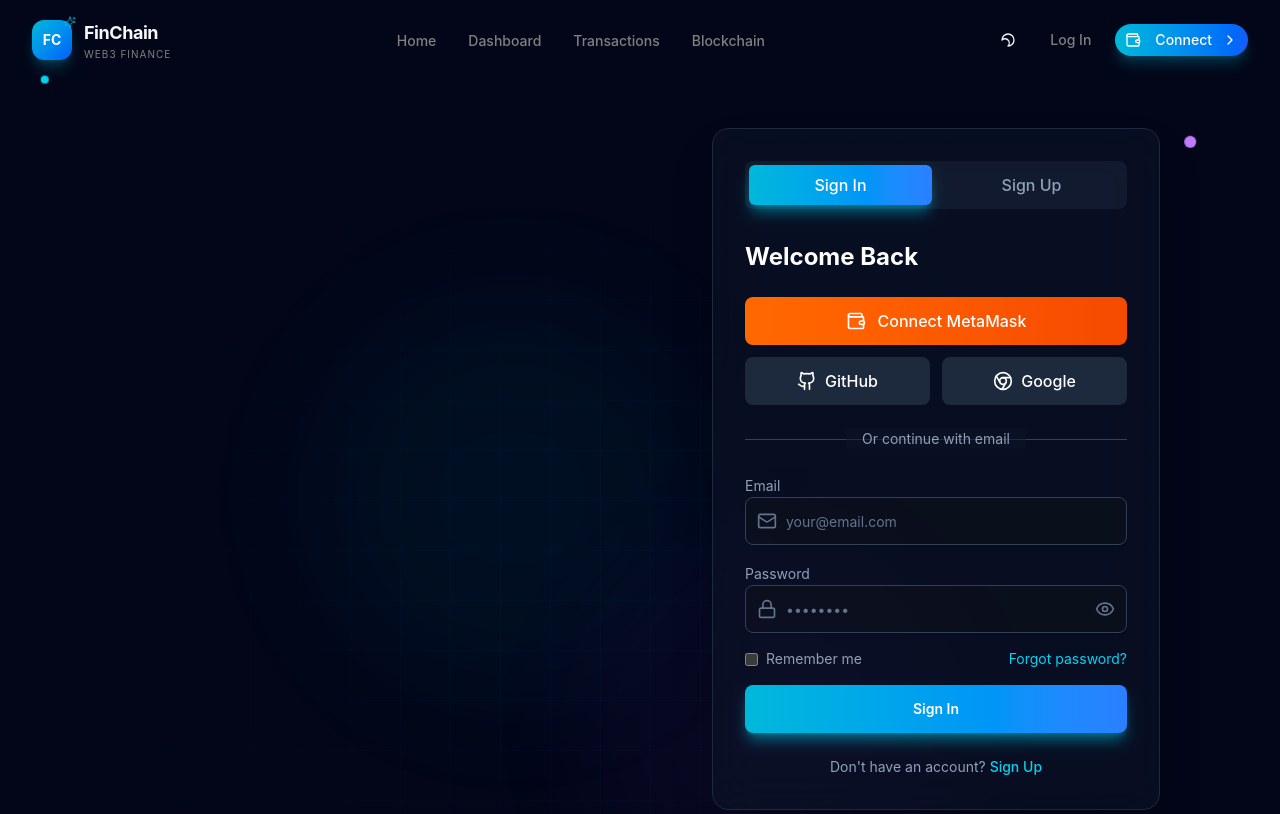
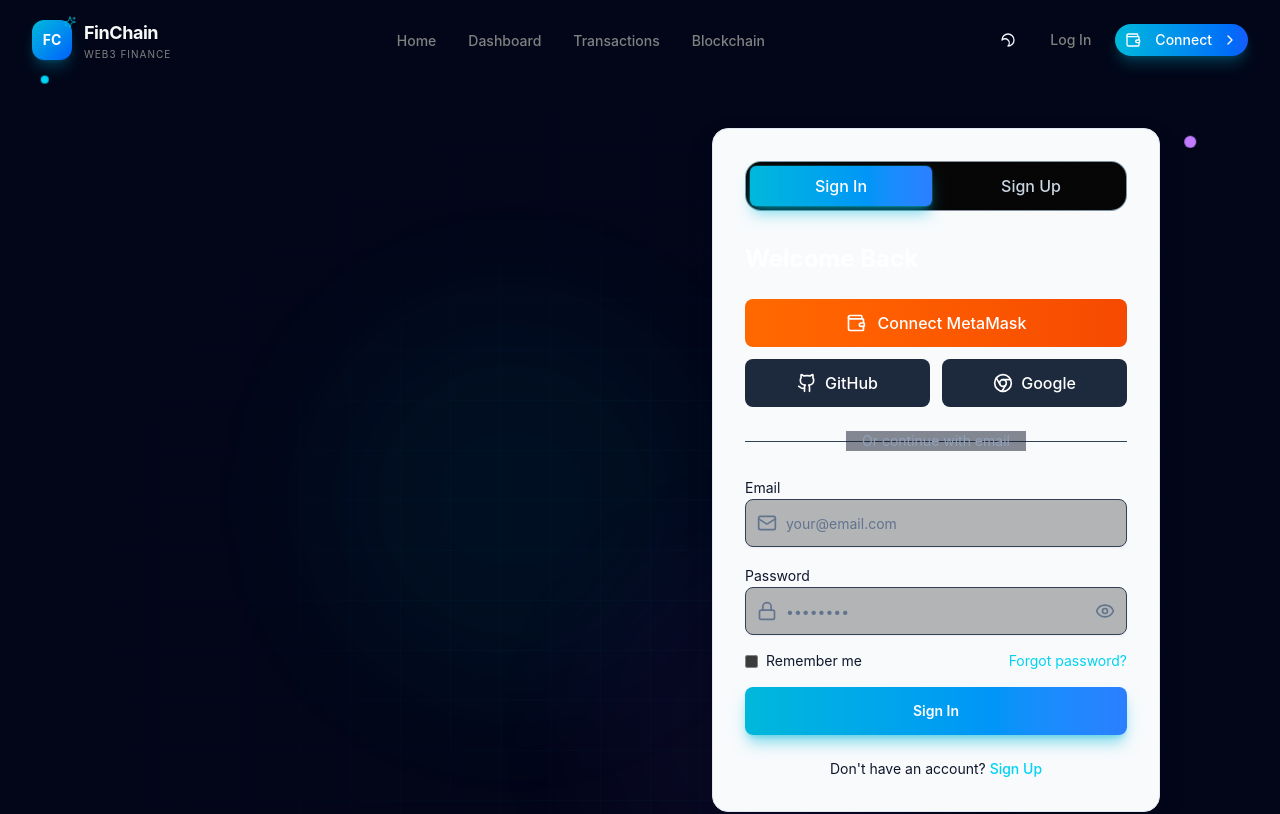
Before and after one commit to chaimaebouassab4-boop/decentralized-financial-platform, a Next.js app in the folder BankTransactions-frontend/: page /auth in a window 1280 px wide. Shown: the top 814 px of the page. Built offline with nearby package versions, Linux system fonts and the light colour scheme.

Commit message:
updated the toggle container and the Sign In / Sign Up buttons

```diff
--- a/BankTransactions-frontend/app/auth/page.tsx
+++ b/BankTransactions-frontend/app/auth/page.tsx
@@ -52,20 +52,22 @@ export default function AuthPage() {
         <div className="w-full max-w-6xl grid lg:grid-cols-2 gap-8 items-center">
 
           {/* Left Side - Info */}
+         {/* Left Side - Info */}
           <div className="hidden lg:block space-y-8 animate-slide-in-left">
-            <Link href="/" className="inline-flex items-center gap-2 text-cyan-400 hover:text-cyan-300 transition-colors group">
+            <Link href="/" className="inline-flex items-center gap-2 text-slate-600 dark:text-cyan-400 hover:text-cyan-600 dark:hover:text-cyan-300 transition-colors group">
               <ArrowLeft className="h-4 w-4 group-hover:-translate-x-1 transition-transform" />
               <span>Back to Home</span>
             </Link>
 
             <div className="space-y-4">
-              <h1 className="text-5xl font-bold text-white leading-tight">
+              <h1 className="text-5xl font-bold text-slate-900 dark:text-white leading-tight">
                 Welcome to the
-                <span className="block bg-gradient-to-r from-cyan-400 to-blue-500 bg-clip-text text-transparent">
+                <span className="block bg-gradient-to-r from-cyan-500 to-blue-600 bg-clip-text text-transparent">
                   Future of Finance
                 </span>
               </h1>
-              <p className="text-xl text-slate-400">
+              {/* FIXED: Readable dark gray in Light Mode */}
+              <p className="text-xl text-slate-600 dark:text-slate-400">
                 Connect your wallet or sign in to access decentralized financial services
               </p>
             </div>
@@ -80,7 +82,8 @@ export default function AuthPage() {
                     </svg>
                   ),
                   text: "Bank-grade security",
-                  color: "cyan"
+                  // Dynamic colors: Darker for light mode, brighter for dark mode
+                  colorClass: "text-cyan-600 dark:text-cyan-400"
                 },
                 {
                   icon: (
@@ -89,7 +92,7 @@ export default function AuthPage() {
                     </svg>
                   ),
                   text: "Instant transactions",
-                  color: "purple"
+                  colorClass: "text-purple-600 dark:text-purple-400"
                 },
                 {
                   icon: (
@@ -98,7 +101,7 @@ export default function AuthPage() {
                     </svg>
                   ),
                   text: "Global access 24/7",
-                  color: "blue"
+                  colorClass: "text-blue-600 dark:text-blue-400"
                 },
                 {
                   icon: (
@@ -107,33 +110,25 @@ export default function AuthPage() {
                     </svg>
                   ),
                   text: "Blockchain verified",
-                  color: "green"
+                  colorClass: "text-green-600 dark:text-green-400"
                 }
               ].map((feature, i) => (
                 <div
                   key={i}
-                  className="flex items-center gap-4 text-slate-300 animate-fade-in group hover:translate-x-2 transition-transform duration-300"
+                  className="flex items-center gap-4 text-slate-600 dark:text-slate-300 animate-fade-in group hover:translate-x-2 transition-transform duration-300"
                   style={{ animationDelay: `${i * 100}ms` }}
                 >
                   <div className={`
                     w-12 h-12 rounded-xl flex items-center justify-center
-                    bg-gradient-to-br ${
-                      feature.color === 'cyan' ? 'from-cyan-500/10 to-cyan-600/10 text-cyan-400 group-hover:from-cyan-500/20 group-hover:to-cyan-600/20' :
-                      feature.color === 'purple' ? 'from-purple-500/10 to-purple-600/10 text-purple-400 group-hover:from-purple-500/20 group-hover:to-purple-600/20' :
-                      feature.color === 'blue' ? 'from-blue-500/10 to-blue-600/10 text-blue-400 group-hover:from-blue-500/20 group-hover:to-blue-600/20' :
-                      'from-green-500/10 to-green-600/10 text-green-400 group-hover:from-green-500/20 group-hover:to-green-600/20'
-                    }
-                    border ${
-                      feature.color === 'cyan' ? 'border-cyan-500/20' :
-                      feature.color === 'purple' ? 'border-purple-500/20' :
-                      feature.color === 'blue' ? 'border-blue-500/20' :
-                      'border-green-500/20'
-                    }
+                    bg-white dark:bg-slate-800
+                    fancy-border
+                    shadow-sm dark:shadow-none
+                    ${feature.colorClass}
                     transition-all duration-300 group-hover:scale-110 group-hover:rotate-3
                   `}>
                     {feature.icon}
                   </div>
-                  <span className="font-medium group-hover:text-white transition-colors duration-300">
+                  <span className="font-medium group-hover:text-slate-900 dark:group-hover:text-white transition-colors duration-300">
                     {feature.text}
                   </span>
                 </div>
@@ -146,7 +141,7 @@ export default function AuthPage() {
                 {[...Array(4)].map((_, i) => (
                   <div
                     key={i}
-                    className="w-16 h-16 bg-gradient-to-br from-cyan-500 to-blue-600 rounded-lg animate-pulse-slow"
+                    className="w-16 h-16 bg-gradient-to-br from-cyan-500 to-blue-600 rounded-lg animate-pulse-slow shadow-lg shadow-cyan-500/20"
                     style={{
                       animationDelay: `${i * 200}ms`,
                       opacity: 0.6 + (i * 0.1)
@@ -162,23 +157,23 @@ export default function AuthPage() {
             <div className="bg-slate-900/50 backdrop-blur-xl border border-slate-800 rounded-2xl p-8 shadow-2xl hover:shadow-cyan-500/10 transition-all duration-500">
 
               {/* Toggle Login/Register */}
-              <div className="flex gap-2 mb-8 p-1 bg-slate-800/50 rounded-lg">
+              <div className="flex gap-2 mb-8 p-1 rounded-lg fancy-border bg-white/60 dark:bg-slate-800/50">
                 <button
                   onClick={() => setIsLogin(true)}
-                  className={`flex-1 py-2 px-4 rounded-md font-medium transition-all duration-300 ${
+                  className={`flex-1 py-2 px-4 rounded-md font-medium transition-all duration-300 flex items-center justify-center text-center ${
                     isLogin
-                      ? 'bg-gradient-to-r from-cyan-500 to-blue-500 text-white shadow-lg shadow-cyan-500/50'
-                      : 'text-slate-400 hover:text-white'
+                      ? 'bg-gradient-to-r from-cyan-500 to-blue-500 text-white shadow-lg shadow-cyan-500/50 ring-1 ring-cyan-400/20'
+                      : 'text-slate-600 dark:text-slate-300 hover:text-white hover:scale-[1.02]'
                   }`}
                 >
                   Sign In
                 </button>
                 <button
                   onClick={() => setIsLogin(false)}
-                  className={`flex-1 py-2 px-4 rounded-md font-medium transition-all duration-300 ${
+                  className={`flex-1 py-2 px-4 rounded-md font-medium transition-all duration-300 flex items-center justify-center text-center ${
                     !isLogin
-                      ? 'bg-gradient-to-r from-cyan-500 to-blue-500 text-white shadow-lg shadow-cyan-500/50'
-                      : 'text-slate-400 hover:text-white'
+                      ? 'bg-gradient-to-r from-cyan-500 to-blue-500 text-white shadow-lg shadow-cyan-500/50 ring-1 ring-cyan-400/20'
+                      : 'text-slate-600 dark:text-slate-300 hover:text-white hover:scale-[1.02]'
                   }`}
                 >
                   Sign Up
@@ -232,7 +227,7 @@ export default function AuthPage() {
               {/* Email/Password Form */}
               <form onSubmit={handleSubmit} className="space-y-4">
                 <div className="space-y-2">
-                  <label className="text-sm text-slate-400">Email</label>
+                  <label className="text-sm text-slate-900">Email</label>
                   <div className="relative group">
                     <Mail className="absolute left-3 top-1/2 -translate-y-1/2 h-5 w-5 text-slate-500 group-focus-within:text-cyan-400 transition-colors" />
                     <Input
@@ -240,14 +235,14 @@ export default function AuthPage() {
                       placeholder="your@email.com"
                       value={email}
                       onChange={(e) => setEmail(e.target.value)}
-                      className="pl-10 bg-slate-800/50 border-slate-700 focus:border-cyan-500 focus:ring-cyan-500/20 text-white placeholder:text-slate-500 h-12 rounded-lg transition-all duration-300"
+                      className="pl-10 bg-slate-50 border-slate-700 focus:border-cyan-500 focus:ring-cyan-500/20 text-white placeholder:text-slate-500 h-12 rounded-lg transition-all duration-300"
                       required
                     />
                   </div>
                 </div>
 
                 <div className="space-y-2">
-                  <label className="text-sm text-slate-400">Password</label>
+                  <label className="text-sm text-slate-900">Password</label>
                   <div className="relative group">
                     <Lock className="absolute left-3 top-1/2 -translate-y-1/2 h-5 w-5 text-slate-500 group-focus-within:text-cyan-400 transition-colors" />
                     <Input
@@ -255,7 +250,7 @@ export default function AuthPage() {
                       placeholder="••••••••"
                       value={password}
                       onChange={(e) => setPassword(e.target.value)}
-                      className="pl-10 pr-10 bg-slate-800/50 border-slate-700 focus:border-cyan-500 focus:ring-cyan-500/20 text-white placeholder:text-slate-500 h-12 rounded-lg transition-all duration-300"
+                      className="pl-10 pr-10 bg-slate-50 border-slate-700 focus:border-cyan-500 focus:ring-cyan-500/20 text-white placeholder:text-slate-500 h-12 rounded-lg transition-all duration-300"
                       required
                     />
                     <button
@@ -270,8 +265,8 @@ export default function AuthPage() {
 
                 {isLogin && (
                   <div className="flex items-center justify-between text-sm">
-                    <label className="flex items-center gap-2 text-slate-400 cursor-pointer">
-                      <input type="checkbox" className="rounded border-slate-700 bg-slate-800/50 text-cyan-500 focus:ring-cyan-500/20" />
+                    <label className="flex items-center gap-2 text-slate-900 cursor-pointer">
+                      <input type="checkbox" className="rounded border-slate-700 bg-slate-50 text-cyan-500 focus:ring-cyan-500/20" />
                       Remember me
                     </label>
                     <a href="#" className="text-cyan-400 hover:text-cyan-300 transition-colors">
@@ -297,7 +292,7 @@ export default function AuthPage() {
               </form>
 
               {/* Footer */}
-              <p className="mt-6 text-center text-sm text-slate-400">
+              <p className="mt-6 text-center text-sm text-slate-900">
                 {isLogin ? "Don't have an account? " : "Already have an account? "}
                 <button
                   onClick={() => setIsLogin(!isLogin)}
--- a/BankTransactions-frontend/app/globals.css
+++ b/BankTransactions-frontend/app/globals.css
@@ -373,3 +373,27 @@ html {
 ::-webkit-scrollbar-thumb:hover {
   background: var(--primary);
 }
+
+/* Modern gradient / neon-accent border to replace flat gray borders */
+.fancy-border {
+  border-radius: inherit;
+  border: 1px solid transparent;
+  background-image: linear-gradient(var(--card), var(--card)), linear-gradient(90deg, rgba(34,211,238,0.12), rgba(99,102,241,0.06), rgba(14,165,233,0.12));
+  background-origin: padding-box, border-box;
+  background-clip: padding-box, border-box;
+  transition: box-shadow 220ms ease, transform 220ms ease;
+}
+.fancy-border:hover {
+  box-shadow: 0 10px 30px rgba(6,182,212,0.06);
+  transform: translateY(-2px);
+}
+.dark .fancy-border {
+  background-image: linear-gradient(var(--card), var(--card)), linear-gradient(90deg, rgba(34,211,238,0.14), rgba(99,102,241,0.04), rgba(14,165,233,0.12));
+}
+
+/* Light-mode specific container styling: applies only when `.dark` is NOT present on <body> */
+body:not(.dark) > div.min-h-screen > main > div > div > div {
+  background-color: #f8fafc; /* slate-50 */
+  border: 1px solid #e2e8f0; /* slate-200 */
+  box-shadow: 0 10px 30px rgba(0, 0, 0, 0.08);
+}
```
